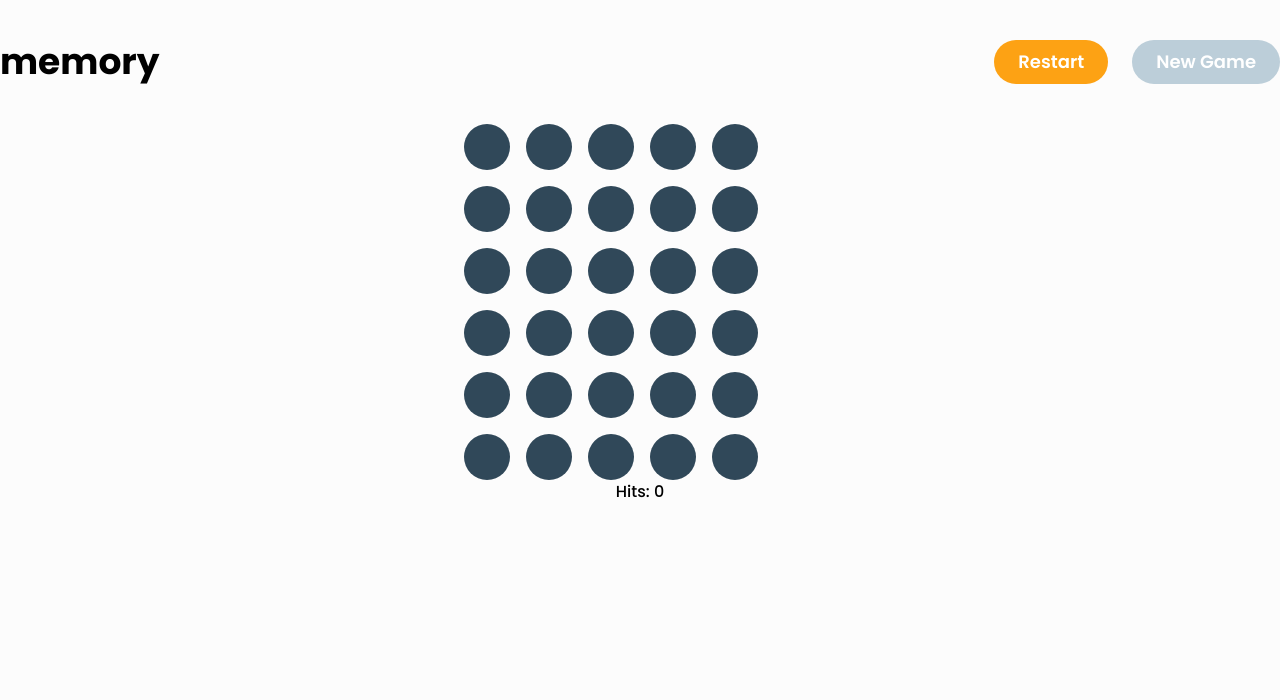
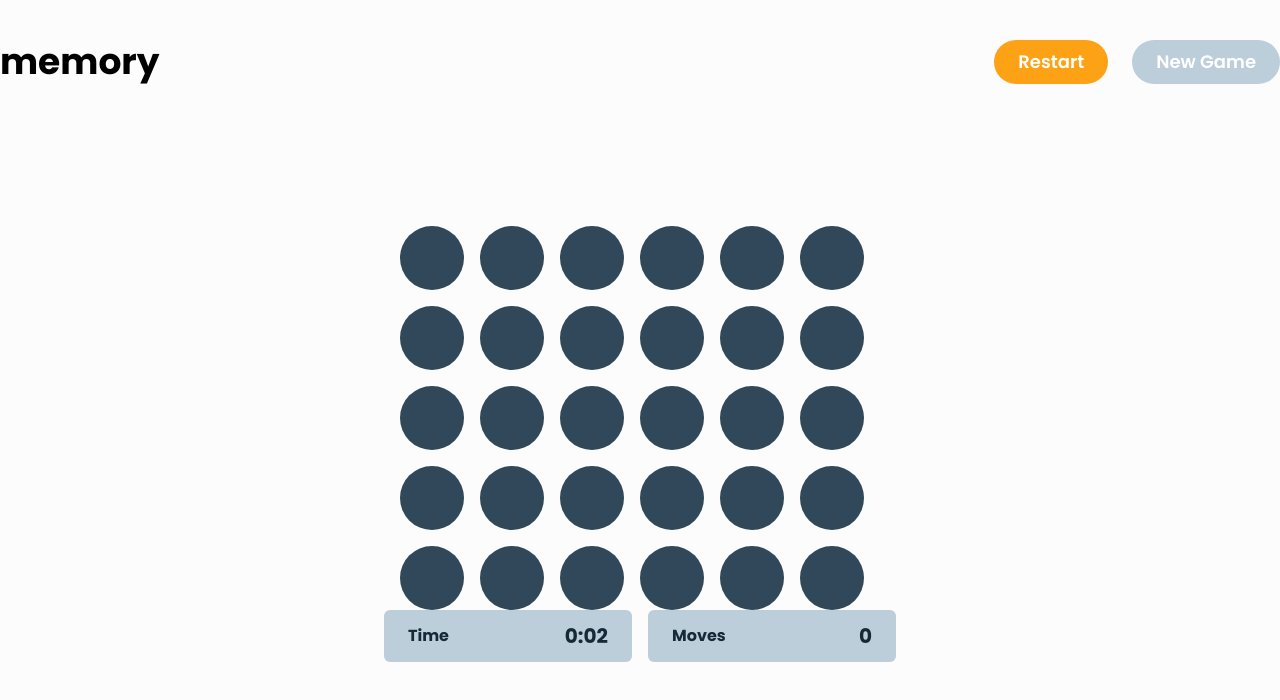
Before and after one commit to Rviewer-Challenges/mQ9a3ZnUlTFRxfuh10hc, a Next.js app in the folder memory-game-app/: page /game in a window 1280 px wide. Shown: the top 700 px of the page. Built offline with nearby package versions, Linux system fonts and the light colour scheme.

Commit message:
game modals

```diff
--- a/memory-game-app/src/app/_components/CardCircle.tsx
+++ b/memory-game-app/src/app/_components/CardCircle.tsx
@@ -1,4 +1,5 @@
 'use client'
+import { useGameContext } from '@/context/GameContext';
 import classNames from 'classnames';
 import React, { FC } from 'react';
 
@@ -10,6 +11,8 @@ type CardCircleProps = {
 };
 
 const CardCircle: FC<CardCircleProps> = ({ icon, gridSize, visible, onClick }) => {
+    const { state } = useGameContext();
+    const { selectedLevel } = state;
     const handleClick = () => {
         if (!visible) {
             onClick(); // Notify the parent component of the card click
@@ -19,18 +22,13 @@ const CardCircle: FC<CardCircleProps> = ({ icon, gridSize, visible, onClick }) =
     return (
         <div
             className={classNames(
-                'text-white cursor-pointer rounded-full flex justify-center items-center transition ease-in delay-150 transform hover:translate-x-1',
+            `text-white w-20 cursor-pointer ${selectedLevel==='easy' ? 'text-2xl lg:w-[85px] lg:h-[85px] w-16 h-16':'text-[40px] lg:w-16 lg:h-16 w-14 h-14'} rounded-full flex justify-center items-center transition ease-in delay-150 transform hover:translate-x-1`,
                 {
                     'bg-navy-blue': !visible,
                     'bg-light-gray': visible,
                     'bg-orange-color': visible,
                 }
             )}
-            style={{
-                width: gridSize === 6 ? '46px' : '65px',
-                height: gridSize === 6 ? '46px' : '65px',
-                fontSize: gridSize === 6 ? '24px' : '40px',
-            }}
             onClick={handleClick} // Handle card click to reveal it
         >
             {visible && (
--- a/memory-game-app/src/app/_components/GamePlay.tsx
+++ b/memory-game-app/src/app/_components/GamePlay.tsx
@@ -4,27 +4,29 @@ import CardCircle from './CardCircle'
 import { useGameContext } from '@/context/GameContext'
 import { easy, hard, medium } from '@/utils/levels';
 import { duplicatedRandomly } from '@/utils/helper';
-
-// type CardData = {
-//   id: number;
-//   value: number; // Or you can use a different data type as needed
-//   isFaceUp: boolean;
-//   icon: ReactElement;
-// };
+import GameResultModal from './modals/GameResultModal';
+import CardBoard from './CardBoard';
+import WinModal from './modals/WinModal';
 
 const GamePlay = () => {
   const [visible, setVisible] = useState<boolean>(true)
   const [size, setSize] = useState(16)
   const [hits, setHits] = useState(0);
-  const { state, dispatch } = useGameContext();
+  const [minutes, setMinutes] = useState(0);
+  const [seconds, setSeconds] = useState(0);
+  const [flippedCount, setFlippedCount] = useState(0);
+  const [secondsMade, setSecondsMade] = useState<number>(seconds)
+  const [isOpenModal, setIsOpenModal] = useState(false)
+  const [isWinModal, setIsWinModal] = useState(false)
+  const { state } = useGameContext();
   const [selected, setSelected] = useState<Array<number>>([]);
   const [gameBoard, setGameBoard] = useState<{ icon: ReactElement, value: string }[]>([]);
   const { selectedLevel } = state;
   const [cardStates, setCardStates] = useState<Array<boolean>>([]);
   const [values, setValues] = useState<Array<string>>([])
 
-  // Initialize gameBoard state
 
+  // set gameBoard effect
   useEffect(() => {
     let iconArray: Array<{ icon: ReactElement, value: string }>;
     if (selectedLevel === 'easy') {
@@ -37,29 +39,57 @@ const GamePlay = () => {
       setSize(30)
       iconArray = duplicatedRandomly(hard)
     }
-
     setGameBoard(iconArray)
     setValues(iconArray.map((val => val.value)))
 
   }, [selectedLevel]);
 
+  let maxFlipping = size
+  // fill array with false board
+  useEffect(() => {
+    setCardStates([...Array(size)].map(n => false))
+  }, [])
 
+  console.log(maxFlipping)
+  // Timer count effect
+  useEffect(() => {
+    if (!visible) {
+      const timerInterval = setInterval(() => {
+        if (minutes === 1 && seconds === 0) {
+          setIsOpenModal(true)
+          clearInterval(timerInterval);
+        } else if(flippedCount === maxFlipping){
+          clearInterval(timerInterval);
+          setIsWinModal(true)
+        } else {
+          if (seconds === 59) {
+            setMinutes((prevMinutes) => prevMinutes + 1);
+            setSeconds(0);
+          } else {
+            setSeconds((prevSeconds) => prevSeconds + 1);
+          }
+        }
+      }, 1000);
+      return () => {
+        clearInterval(timerInterval);
+      };
+    }
 
+  }, [minutes, seconds, visible]);
 
-  useEffect(()=> {
-    setCardStates([...Array(size)].map(n => false))
-  },[])
+  // delay effect
+  useEffect(() => {
+    const delayTimer = setTimeout(() => {
+      setVisible(false);
+    }, 3000);
 
-  useEffect(() => {
-    setTimeout(() => {
-      setVisible(false)
-    }, 5000)
+    return () => {
+      clearTimeout(delayTimer);
+    };
+  }, []);
 
-  }, [visible])
-
-
-  console.log(values,"vvvv")
-  const handleCardClick = (index:number) => {
+  // handling click
+  const handleCardClick = (index: number) => {
     let newCards = [...cardStates];
     let newSelected: Array<number> = [...selected];
     let newHits = hits;
@@ -76,34 +106,47 @@ const GamePlay = () => {
 
     if (newSelected.length > 1 && values[newSelected[0]] === values[newSelected[1]]) {
       newSelected = [];
+      setFlippedCount((count) => count + 2);
     }
-
+    if (flippedCount + 2 === size) {
+      // All cards are flipped, stop the timer and show the game result modal
+      setVisible(false);
+      setIsOpenModal(true);
+    }
     setCardStates(newCards);
     setSelected(newSelected);
     setHits(newHits);
   }
 
-
-
-
-
+  const formattedTime = `${minutes}:${seconds < 10 ? '0' : ''}${seconds}`;
 
   return (
-    <div>
-      <div className='max-w-sm flex flex-wrap gap-4 mx-auto px-4'>
+    <div className='h-[80vh] flex items-center'>
+      <div className={` ${selectedLevel === 'easy' ? `max-w-md` : `max-w-lg`} mx-auto d-flex-col gap-6 lg:gap-10`}>
+        <div className='flex flex-wrap gap-4 w-full px-4'>
           {gameBoard.map((data, index) => (
             <CardCircle
               key={index}
-            gridSize={selectedLevel === "easy" ? 4: 6}
+              gridSize={selectedLevel === "easy" ? 4 : 6}
               visible={visible ? visible : cardStates[index]}
               icon={data.icon}
               onClick={() => handleCardClick(index)}
             />
           ))}
         </div>
-      <div className="text-center">
-        <p>Hits: {hits}</p>
+        <div className='flex gap-4'>
+          <CardBoard text='Time' result={formattedTime} />
+          <CardBoard text='Moves' result={`${hits}`} />
         </div>
+      </div>
+      {isOpenModal && (
+        <GameResultModal setModal={setIsOpenModal} movesNumber={hits} />
+      )}
+      {
+        isWinModal && (
+          <WinModal setModal={setIsWinModal} time={`0:${seconds} seconds`} moves={`${hits} moves`} />
+        )
+      }
     </div>
   )
 }
--- a/memory-game-app/src/app/_components/Header.tsx
+++ b/memory-game-app/src/app/_components/Header.tsx
@@ -10,7 +10,7 @@ const Header = () => {
     }
     return (
         <header className="py-6 lg:py-10">
-            <div className='container mx-auto flex lg:justify-between gap-4 items-center'>
+            <div className='container mx-auto flex justify-between gap-4 items-center'>
                 <h1 className="text-3xl font-bold lg:text-4xl">memory</h1>
                 <nav className='flex flex-row gap-4 lg:gap-6'>
                     <Button isActive={true} text='Restart' handleClick={() => { }} />
--- /dev/null
+++ b/memory-game-app/src/app/_components/modals/GameResultModal.tsx
@@ -0,0 +1,46 @@
+'use client'
+import React, { FC } from 'react'
+import ModalLayout from './ModalLayout'
+import Button from '../Elements/Button'
+import { useRouter } from 'next/navigation'
+
+type GameResultProps = {
+    movesNumber: number
+    setModal: React.Dispatch<React.SetStateAction<boolean>>
+}
+
+const GameResultModal: FC<GameResultProps> = ({ movesNumber, setModal }) => {
+    const {push} = useRouter()
+
+    const handleSetUpNewGame = () => {
+        setModal(false)
+        push("/")
+    }
+
+    const handleRestart = () => {
+        setModal(false)
+    }
+
+    return (
+        <ModalLayout>
+            <div className='d-flex-col gap-6 lg:gap-8'>
+                <div className='d-flex-col items-center gap-2 lg:gap-4'>
+                    <h1 className='text-2xl text-dark-blue lg:text-3xl text-center font-bold'>Oops! Your time is expire!!</h1>
+                    <p className='text-light-gray font-bold text-base text-center lg:text-lg'>Game is over! Here's how you got on</p>
+                </div>
+                <div className='d-flex-col items-center gap-8'>
+                    <div className='bg-light-gray flex-1 w-full font-bold text-dark-blue flex justify-between items-center px-6 py-3 rounded-md '>
+                        <h3 className='text-base lg:text-lg'>Moves taken</h3>
+                        <span className='text-xl lg:text-2xl '>{movesNumber} Moves</span>
+                    </div>
+                    <div className='flex items-center gap-4 lg:gap-6'>
+                        <Button isActive={true} text='Restart' handleClick={()=> {}}/>
+                        <Button isActive={false} text='Setup New Game' handleClick={handleSetUpNewGame}/>
+                    </div>
+                </div>
+            </div>
+        </ModalLayout>
+    )
+}
+
+export default GameResultModal
--- /dev/null
+++ b/memory-game-app/src/app/_components/modals/WinModal.tsx
@@ -0,0 +1,41 @@
+'use client'
+import React, { FC } from 'react'
+import ModalLayout from './ModalLayout'
+import CardBoard from '../CardBoard'
+import Button from '../Elements/Button'
+import { useRouter } from 'next/navigation'
+
+type winModalProps = {
+    time: string
+    moves: string
+    setModal: React.Dispatch<React.SetStateAction<boolean>>
+}
+
+const WinModal: FC<winModalProps> = ({ time, moves, setModal }) => {
+    const { push } = useRouter()
+    const handleSetUpNewGame = () => {
+        setModal(false)
+        push("/")
+    }
+
+    const handleRestart = () => {
+        setModal(false)
+    }
+    return (
+        <ModalLayout>
+            <div className='d-flex-col items-center gap-6 lg:gap-8'>
+                <div className='font-bold text-center'>
+                    <h3 className='text-base lg:text-lg'>Whaooo!</h3>
+                    <h1 className='text-2xl lg:text-3xl'>You win!!!!</h1>
+                </div>
+                <div className='flex-1 w-full flex flex-col gap-2 lg:flex-row lg:gap-6'>
+                    <CardBoard text='Time' result={time} />
+                    <CardBoard text='Moves' result={moves} />
+                </div>
+                <Button isActive={false} text='Setup New Game' handleClick={handleSetUpNewGame} />
+            </div>
+        </ModalLayout>
+    )
+}
+
+export default WinModal
```
Also changed, not shown: memory-game-app/src/app/_components/modals/ModalLayout.tsx (renamed from memory-game-app/src/app/_components/ModalLayout.tsx). Lines whose indentation alone changed are shown as unchanged.
